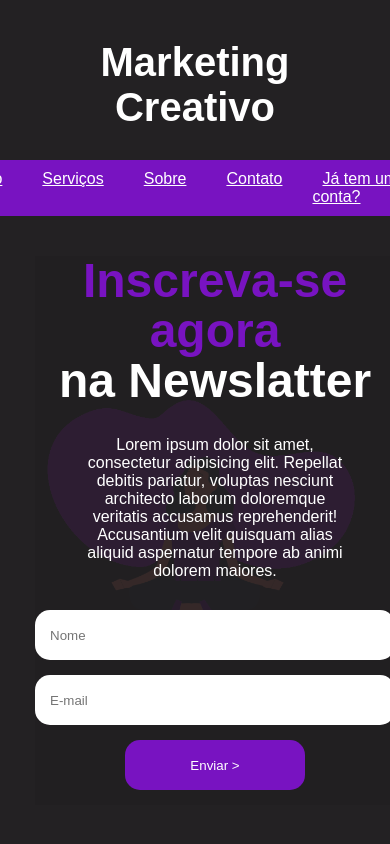
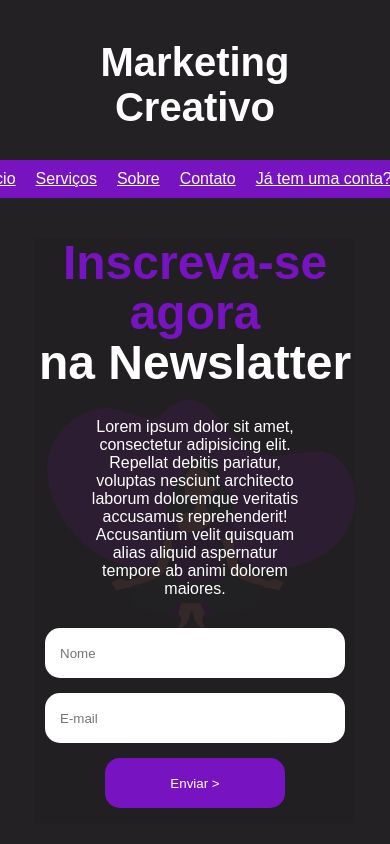
Before and after one commit to cesarpizzi/Landing-page-com-HTML-e-CSS, a plain HTML site: page index.html in a window 390 px wide. Shown: the top 844 px of the page. Drawn offline with Linux system fonts and the light colour scheme.

Commit message:
problema na versão mobile resolvido

```diff
--- a/estilos/media-query.css
+++ b/estilos/media-query.css
@@ -61,7 +61,7 @@
         text-decoration: none;
     }
     a {
-        padding: 10px 10px;
+        padding: 10px 0px;
 
     }
     a:hover {
@@ -84,4 +84,12 @@
         padding-right: 50px;
         width: 100%;
     }
+    form > div > input {
+        width: 300px;
+        height: 50px;
+        border-radius: 15px;
+        margin-bottom: 15px;
+        outline: none;
+        border: none;
+    }
 }
```
